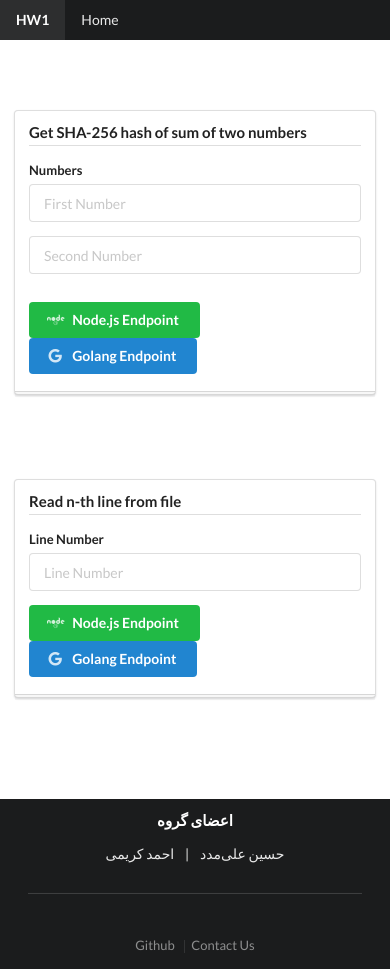
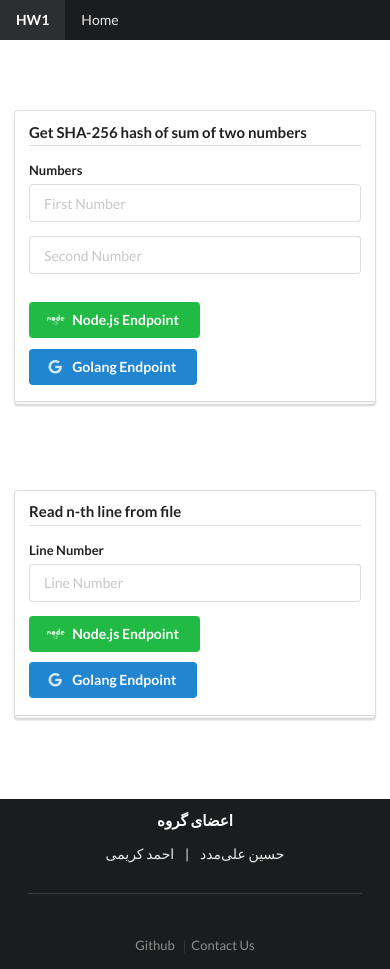
Before and after one commit to shrif-web/hosah-web99, a plain HTML site: page front/index.html in a window 390 px wide. Drawn offline with nearby package versions, Linux system fonts and the light colour scheme.

Commit message:
fix(frontend): Button spacing in mobile

```diff
--- a/front/index.html
+++ b/front/index.html
@@ -48,6 +48,7 @@
                         </div>
                     </div>
                 </div>
+                <div class="button-container">
                     <button type="button" class="ui green button" id="nodejs_sha">
                         <i class="node icon"></i>
                         Node.js Endpoint
@@ -56,6 +57,7 @@
                         <i class="google icon"></i>
                         Golang Endpoint
                     </button>
+                </div>
             </form>
         </div>
 
@@ -78,6 +80,7 @@
                         <input type="number" name="lineno" id="lineno" placeholder="Line Number">
                     </div>
                 </div>
+                <div class="button-container">
                     <button type="button" class="ui green button" id="nodejs_lineno">
                         <i class="node icon"></i>
                         Node.js Endpoint
@@ -86,6 +89,7 @@
                         <i class="google icon"></i>
                         Golang Endpoint
                     </button>
+                </div>
             </form>
         </div>
     </div>
--- a/front/style/main.css
+++ b/front/style/main.css
@@ -17,3 +17,12 @@
 #lineno_container {
     margin-top: 10vh;
 }
+
+.button-container {
+    margin: -0.375em 0;
+}
+
+.button-container > .ui.button {
+    margin-top: 0.375em;
+    margin-bottom: 0.375em;
+}
```
Lines whose indentation alone changed are shown as unchanged.
